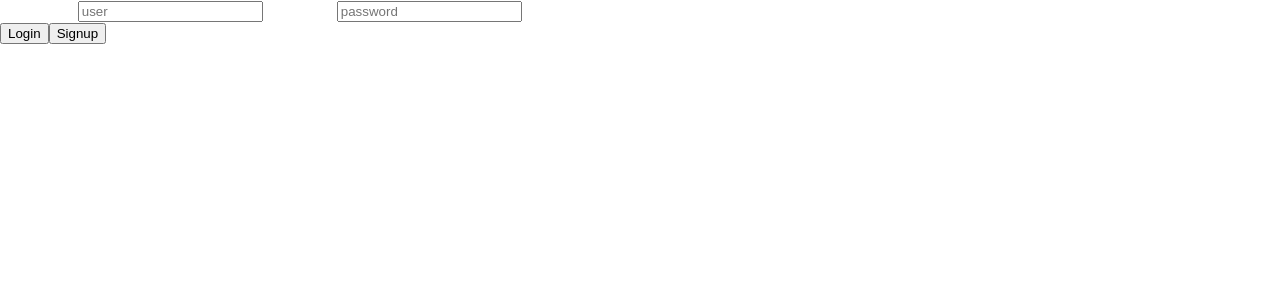
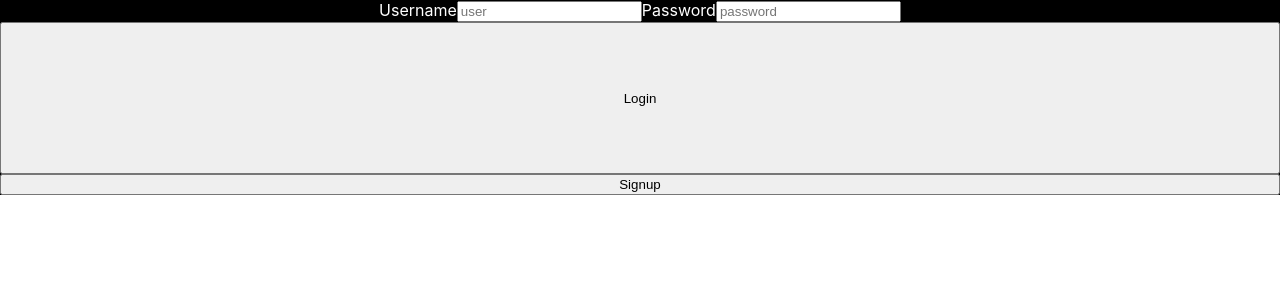
Before and after one commit to cal-fest/metal-detector, a React (Create React App) app in the folder metal-detector/: page /login in a window 1280 px wide. Shown: the top 300 px of the page. Built offline with nearby package versions, Linux system fonts and the light colour scheme; a web font is replaced by a local one.

Commit message:
added sample image

```diff
--- a/metal-detector/src/AlbumBox.js
+++ b/metal-detector/src/AlbumBox.js
@@ -5,7 +5,6 @@
     super(props);
     this.state = { isToggleOn: false };
     this.handleClick = this.handleClick.bind(this);
-
   }
   handleClick(e) {
     const albumBox = e.target;
@@ -15,12 +14,8 @@
       albumBox.style.backgroundColor = 'white' :
       albumBox.style.backgroundColor = 'black';
     // albumBox.style.color = 'lime';
-
-
     let firstRect = albumBox.getBoundingClientRect();
     // let lastRect = detailItem.getBoundingClientRect();
-
-
 
   }
   render() {
--- a/metal-detector/src/App.css
+++ b/metal-detector/src/App.css
@@ -1,4 +1,4 @@
-.main {
+.main, .login, .signup {
   text-align: center;
   color: white;
   display: grid;
--- a/metal-detector/src/App.js
+++ b/metal-detector/src/App.js
@@ -26,7 +26,6 @@
     return (
       <div className="main">
         <Nav />
-        {/* hello */}
         <DisplayMain />
       </div>
     )
```
